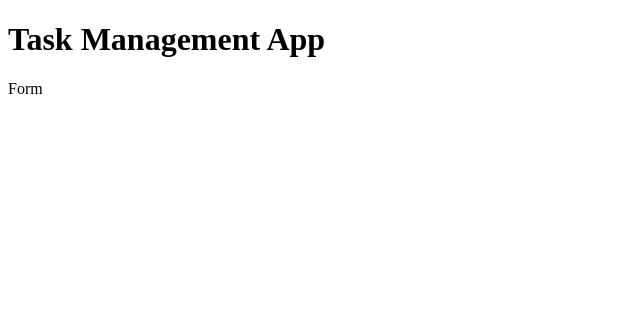
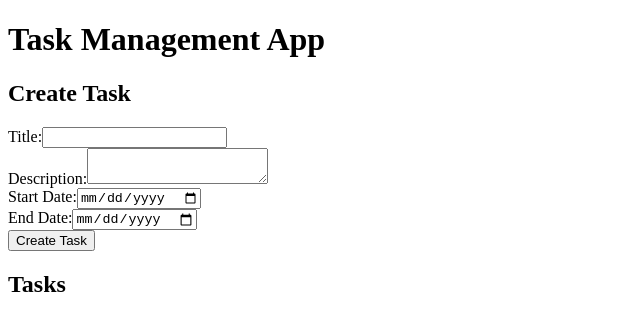
Before and after one commit to sinnedchan/Task-Management, a React (Vite) app: page / in a window 1280 px wide. Shown: the top 330 px of the page, without its empty margins (0-640 px from the left). Built offline with nearby package versions, Linux system fonts and the light colour scheme.

Commit message:
able to add edit and delete tasks

```diff
--- a/src/App.tsx
+++ b/src/App.tsx
@@ -1,12 +1,88 @@
+import React, { useState } from "react";
 import Form from "./Form";
 
-function App() {
-  return (
-    <>
-      <h1>Task Management App</h1>
-      <Form />
-    </>
-  );
+interface Task {
+  id: number;
+  title: string;
+  description: string;
+  startDate: string;
+  endDate: string;
 }
 
+const App: React.FC = () => {
+  const [tasks, setTasks] = useState<Task[]>([]);
+  const [editTask, setEditTask] = useState<Task | null>(null);
+
+  const handleTaskSubmit = (
+    title: string,
+    description: string,
+    startDate: string,
+    endDate: string
+  ) => {
+    if (editTask) {
+      const updatedTasks = tasks.map((task) =>
+        task.id === editTask.id
+          ? { ...task, title, description, startDate, endDate }
+          : task
+      );
+      setTasks(updatedTasks);
+      setEditTask(null);
+    } else {
+      const newTask: Task = {
+        id: Date.now(),
+        title,
+        description,
+        startDate,
+        endDate,
+      };
+      setTasks([...tasks, newTask]);
+    }
+  };
+
+  const handleEditTask = (task: Task) => {
+    setEditTask(task);
+  };
+  const handleDeleteTask = (taskId: number) => {
+    const updatedTasks = tasks.filter((task) => task.id !== taskId);
+    setTasks(updatedTasks);
+  };
+
+  return (
+    <div>
+      <h1>Task Management App</h1>
+      {editTask ? (
+        <div>
+          <h2>Edit Task</h2>
+          <Form
+            onSubmit={handleTaskSubmit}
+            initialTitle={editTask.title}
+            initialDescription={editTask.description}
+            initialStartDate={editTask.startDate}
+            initialEndDate={editTask.endDate}
+          />
+        </div>
+      ) : (
+        <div>
+          <h2>Create Task</h2>
+          <Form onSubmit={handleTaskSubmit} />
+        </div>
+      )}
+
+      <h2>Tasks</h2>
+      <div>
+        {tasks.map((task) => (
+          <div>
+            <h3>{task.title}</h3>
+            <p>{task.description}</p>
+            <p>Start Date: {task.startDate}</p>
+            <p>End Date: {task.endDate}</p>
+            <button onClick={() => handleEditTask(task)}>Edit</button>
+            <button onClick={() => handleDeleteTask(task.id)}>Delete</button>
+          </div>
+        ))}
+      </div>
+    </div>
+  );
+};
+
 export default App;
--- a/src/Form.tsx
+++ b/src/Form.tsx
@@ -1,7 +1,86 @@
-import { FC } from "react";
+import React, { useState, useEffect } from "react";
 
-const Form = () => {
-  return <div>Form</div>;
+interface TaskFormProps {
+  onSubmit: (
+    title: string,
+    description: string,
+    startDate: string,
+    endDate: string
+  ) => void;
+  initialTitle?: string;
+  initialDescription?: string;
+  initialStartDate?: string;
+  initialEndDate?: string;
+}
+
+const TaskForm: React.FC<TaskFormProps> = ({
+  onSubmit,
+  initialTitle = "",
+  initialDescription = "",
+  initialStartDate = "",
+  initialEndDate = "",
+}) => {
+  const [title, setTitle] = useState(initialTitle);
+  const [description, setDescription] = useState(initialDescription);
+  const [startDate, setStartDate] = useState(initialStartDate);
+  const [endDate, setEndDate] = useState(initialEndDate);
+
+  useEffect(() => {
+    setTitle(initialTitle);
+    setDescription(initialDescription);
+    setStartDate(initialStartDate);
+    setEndDate(initialEndDate);
+  }, [initialTitle, initialDescription, initialStartDate, initialEndDate]);
+
+  const handleSubmit = (e: React.FormEvent) => {
+    e.preventDefault();
+    onSubmit(title, description, startDate, endDate);
+    setTitle(""), setDescription(""), setStartDate(""), setEndDate("");
+  };
+
+  return (
+    <form onSubmit={handleSubmit}>
+      <div>
+        <label>Title:</label>
+        <input
+          type="text"
+          id="title"
+          value={title}
+          onChange={(e) => setTitle(e.target.value)}
+        />
+      </div>
+
+      <div>
+        <label>Description:</label>
+        <textarea
+          id="description"
+          value={description}
+          onChange={(e) => setDescription(e.target.value)}
+        />
+      </div>
+
+      <div>
+        <label>Start Date:</label>
+        <input
+          type="date"
+          id="startDate"
+          value={startDate}
+          onChange={(e) => setStartDate(e.target.value)}
+        />
+      </div>
+
+      <div>
+        <label>End Date:</label>
+        <input
+          type="date"
+          id="endDate"
+          value={endDate}
+          onChange={(e) => setEndDate(e.target.value)}
+        />
+      </div>
+
+      <button type="submit">Create Task</button>
+    </form>
+  );
 };
-
-export default Form;
+export default TaskForm;
```
